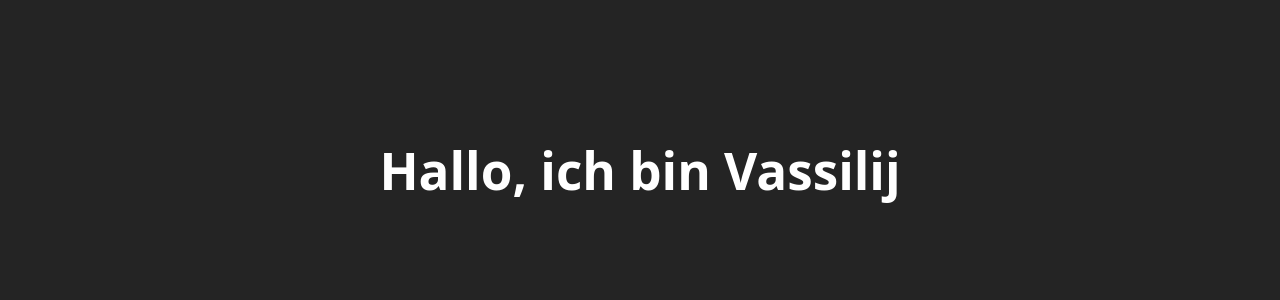
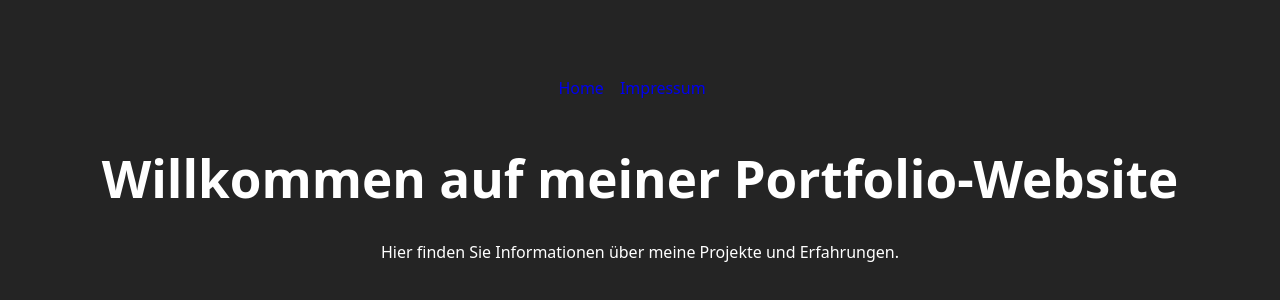
Before and after one commit to VassjaM/Portfolio, a React (Vite) app: page / in a window 1280 px wide. Shown: the part 230-530 px from the top of the page. Built offline with nearby package versions, Linux system fonts and the light colour scheme.

Commit message:
added routing to other sites

```diff
--- a/src/App.jsx
+++ b/src/App.jsx
@@ -1,16 +1,23 @@
-import { useState } from 'react'
-import reactLogo from './assets/react.svg'
-import viteLogo from '/vite.svg'
-import Hero from '@/components/Hero.jsx';
+// src/App.jsx
+import { BrowserRouter, Routes, Route } from "react-router-dom";
+import Header from "./components/Header";
 
-function App() {
-  const [count, setCount] = useState(0)
+// Pages
+import Home from "./pages/Home";
+import Impressum from "./pages/impressum"; // Make sure this matches your file name's case
 
+export default function App() {
   return (
-    <div>
-      <Hero />
-    </div>
-  )
+    <BrowserRouter>
+
+      <main>
+        <Routes>
+          <Route path="/" element={<Home />} />
+          <Route path="/impressum" element={<Impressum />} />
+          {/* Optional: 404-Route */}
+          <Route path="*" element={<div style={{padding:20}}>Seite nicht gefunden</div>} />
+        </Routes>
+      </main>
+    </BrowserRouter>
+  );
 }
-
-export default App
--- /dev/null
+++ b/src/components/Header.css
@@ -0,0 +1,16 @@
+#root {
+    max-width: 1280px;
+    margin: 0 auto;
+    padding: 2rem;
+    text-align: center;
+}
+
+.site-header {
+    padding: 1rem 2rem;
+    text-align: center;
+}
+
+.link-header {
+    margin-right: 16px;
+    text-decoration: none;
+}
--- /dev/null
+++ b/src/components/Header.jsx
@@ -0,0 +1,14 @@
+// src/components/Header.jsx
+import { Link } from "react-router-dom";
+import "./Header.css";
+
+export default function Header() {
+  return (
+    <header className="site-header" style={{padding: "1rem 2rem", textAlign:"center"}}>
+      <nav>
+        <Link to="/" className="link-header">Home</Link>
+        <Link to="/impressum" className="link-header">Impressum</Link>
+      </nav>
+    </header>
+  );
+}
--- a/src/components/Hero.css
+++ /dev/null
@@ -1,6 +0,0 @@
-#root {
-    max-width: 1280px;
-    margin: 0 auto;
-    padding: 2rem;
-    text-align: center;
-}
--- a/src/components/Hero.jsx
+++ /dev/null
@@ -1,17 +0,0 @@
-import { useEffect, useRef } from "react";
-import { gsap } from "gsap";
-import "./Hero.css";
-
-export default function Hero() {
-  const titleRef = useRef();
-
-  useEffect(() => {
-    gsap.fromTo(
-      titleRef.current,
-      { opacity: 0, y: 20 },
-      { opacity: 1, y: 0, duration: 0.5, ease: "power3.out" }
-    );
-  }, []);
-
-    return <h1 ref={titleRef}>Hallo, ich bin Vassilij</h1>;
-    }
--- /dev/null
+++ b/src/pages/Home.jsx
@@ -0,0 +1,12 @@
+// src/pages/Home.jsx
+import Header from "../components/Header";
+
+export default function Home() {
+  return (
+    <div>
+      <Header />
+      <h1>Willkommen auf meiner Portfolio-Website</h1>
+      <p>Hier finden Sie Informationen über meine Projekte und Erfahrungen.</p>
+    </div>
+  );
+}
--- a/src/pages/Impressum.jsx
+++ b/src/pages/Impressum.jsx
@@ -0,0 +1,8 @@
+// src/pages/Impressum.jsx
+export default function Impressum() {
+  return (
+    <div style={{ padding: "2rem", maxWidth: 900, margin: "0 auto" }}>
+      <h1>Impressum</h1>
+    </div>
+  );
+}
```
